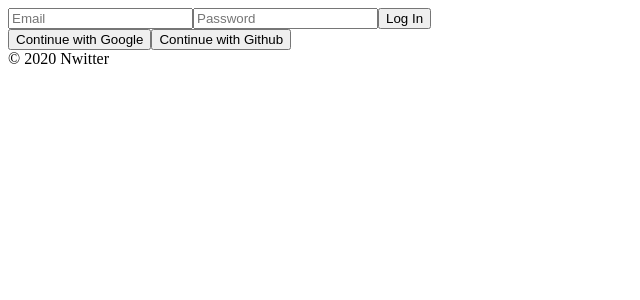
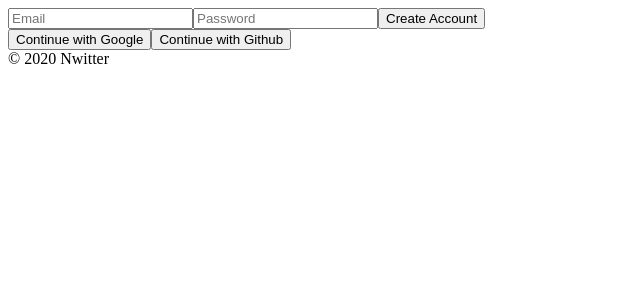
Before and after one commit to daaaayeah/nwitter, a React (Create React App) app: page /#/ in a window 1280 px wide. Shown: the top 300 px of the page, without its empty margins (0-640 px from the left). Built offline with nearby package versions, Linux system fonts and the light colour scheme; no server answers.

Commit message:
Add create account

```diff
--- a/src/routes/Auth.js
+++ b/src/routes/Auth.js
@@ -1,8 +1,10 @@
+import { authService } from "fbase";
 import React, { useState } from "react";
 
 const Auth = () => {
     const [email, setEmail] = useState("");
     const [password, setPassword] = useState("");
+    const [newAccount, setNewAccount] = useState(true);
     const onChange = (event) => {
         const {
             target: { name, value },
@@ -14,8 +16,25 @@
             setPassword(value);
         }
     };
-    const onSubmit = (event) => {
+    const onSubmit = async(event) => {
         event.preventDefault();
+        try {
+            let data;
+            if(newAccount) {
+                data = await authService.createUserWithEmailAndPassword(
+                    email,
+                    password
+                );
+            } else {
+                data = await authService.signInWithEmailAndPassword(
+                    email,
+                    password
+                );
+            }
+            console.log(data);
+        } catch(error) {
+            console.log(error);
+        }
     };
 
     return (
@@ -37,7 +56,7 @@
                     value={password}
                     onChange={onChange}
                 />
-                <input type="submit" value="Log In" />
+                <input type="submit" value={newAccount ? "Create Account" : "Log In"} />
             </form>
             <div>
                 <button>Continue with Google</button>
```
Also changed, not shown: 1 other file (tests, documents, lock files or other folders).
